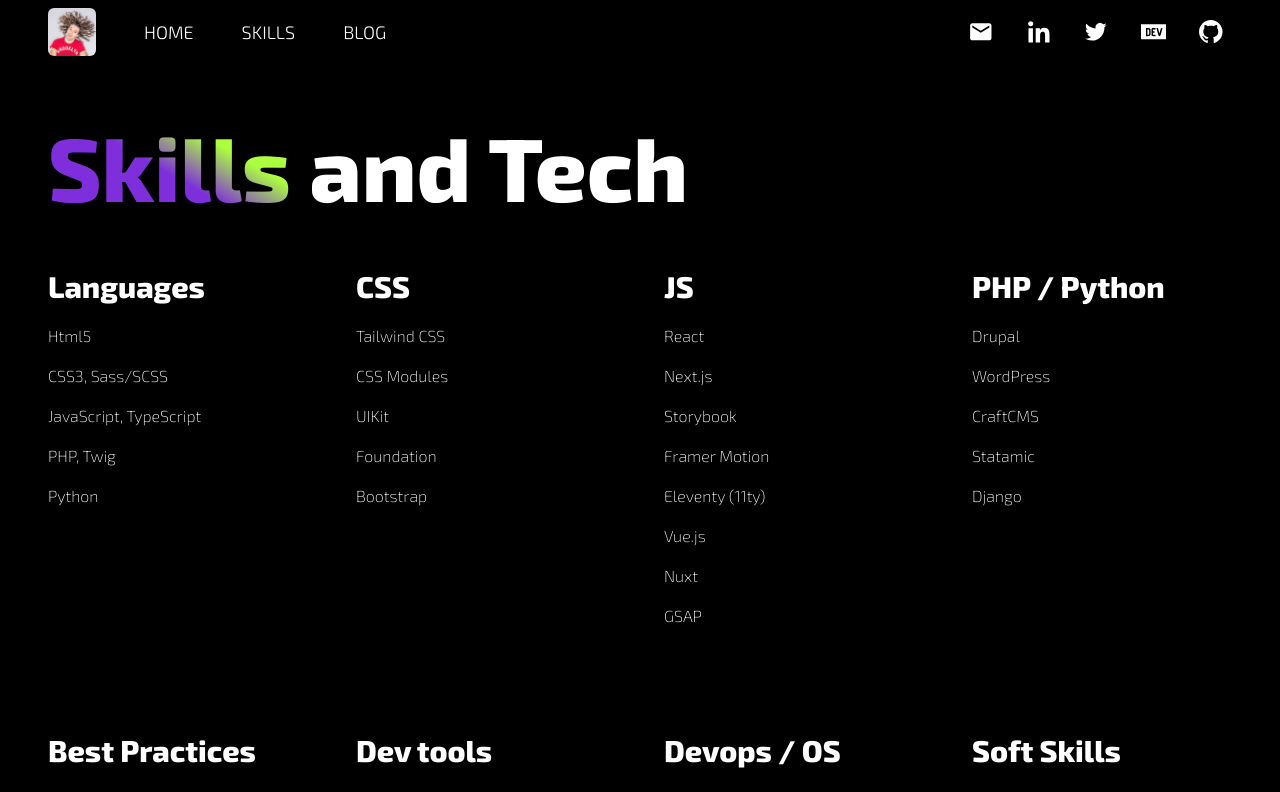
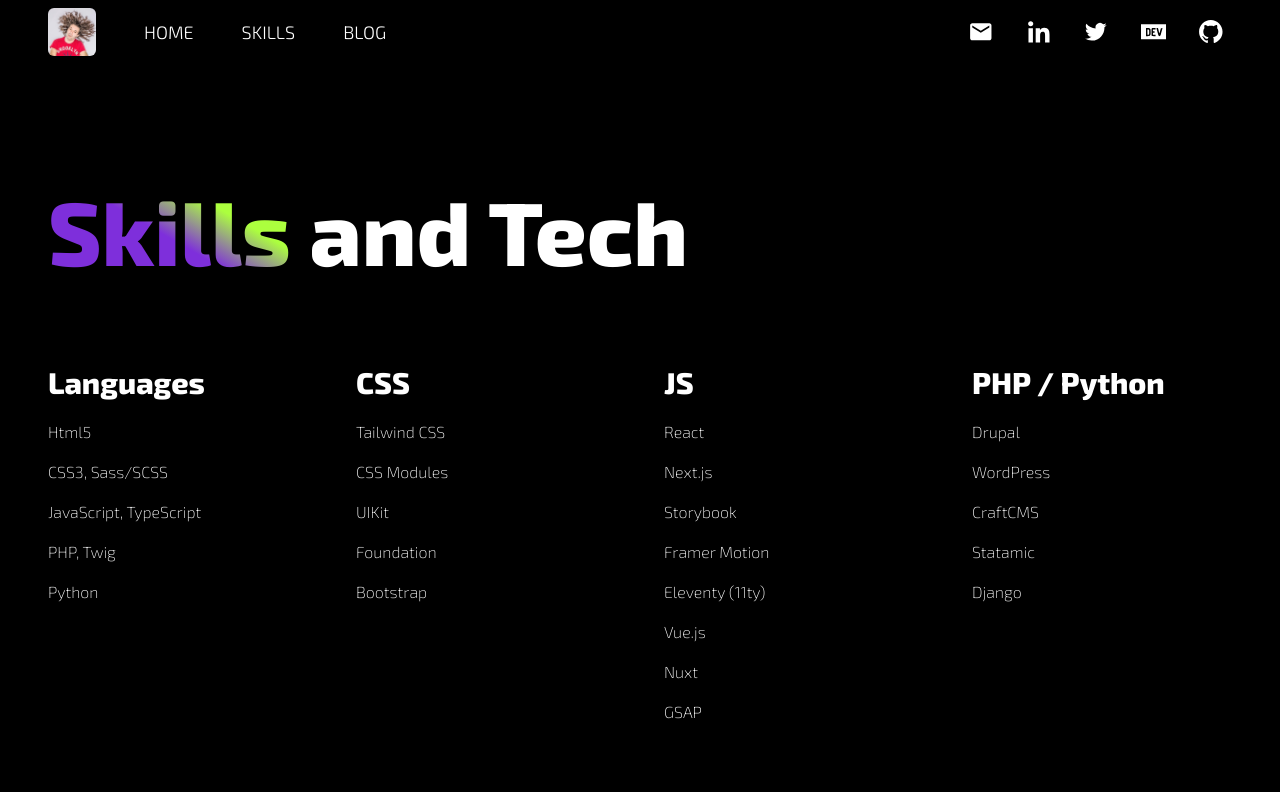
Before and after one commit to andberry/berry-website-nextjs, a Next.js app: page /skills in a window 1280 px wide. Shown: the top 792 px of the page. Built offline with nearby package versions, Linux system fonts and the light colour scheme; a web font is replaced by a local one; what tailwindcss-debug-screens would draw is missing.

Commit message:
Worked on skills page, WIP

```diff
--- a/components/HeaderTitle.tsx
+++ b/components/HeaderTitle.tsx
@@ -7,9 +7,8 @@
 export const HeaderTitle = ({ children }: IHeaderTitle) => {
     return (
         <header
-            className={classNames(
-                'pt-32 pb-16 2xl:pt-48 2xl:pb-24 text-white'
-            )}>
+            className={classNames('pt-32 pb-16 xl:pt-48 xl:pb-24 text-white')}
+        >
             <Container>
                 <HeroTitle>{children}</HeroTitle>
             </Container>
--- a/components/SkillsGroup.tsx
+++ b/components/SkillsGroup.tsx
@@ -1,19 +1,66 @@
+import { motion, Variant } from 'framer-motion';
+import { easings } from '../utils/easings';
 interface ISkillsGroup {
     title: string;
     skills: string[];
+    id: number;
 }
 
-export const SkillsGroup = ({ title, skills }: ISkillsGroup) => {
+const motionVariantGroup: { [key: string]: Variant } = {
+    hide: {},
+    show: {},
+};
+
+const motionVariantTitle: { [key: string]: Variant } = {
+    hide: { y: 10, opacity: 0 },
+    show: (i) => ({
+        opacity: 1,
+        y: 0,
+        transition: {
+            type: 'tween',
+            duration: 1.6,
+            ease: easings.easeOutQuart,
+            delay: i * 0.05,
+        },
+    }),
+};
+
+const motionVariantSkill: { [key: string]: Variant } = {
+    hide: { x: -20, opacity: 0 },
+    show: (i) => ({
+        opacity: 1,
+        x: 0,
+        transition: {
+            type: 'tween',
+            duration: 0.3,
+            ease: easings.easeOutQuart,
+            delay: i * 0.05 + 0.9,
+        },
+    }),
+};
+
+export const SkillsGroup = ({ title, skills, id }: ISkillsGroup) => {
     return (
-        <div className="mb-12">
-            <h3 className="text-3xl font-extrabold mb-3 font-exo2">{title}</h3>
+        <motion.div className="mb-12" variants={motionVariantGroup}>
+            <motion.h3
+                variants={motionVariantTitle}
+                custom={id}
+                className="text-3xl font-extrabold mb-3 font-exo2"
+            >
+                {title}
+            </motion.h3>
             <ul>
                 {skills.map((item, index) => (
-                    <li className="py-2 font-extralight" key={index}>
+                    <motion.li
+                        variants={motionVariantSkill}
+                        custom={id + index}
+                        className="py-2 font-extralight"
+                        key={index}
+                    >
                         {item}
-                    </li>
+                    </motion.li>
                 ))}
             </ul>
-        </div>
+        </motion.div>
     );
 };
--- a/data/settings.js
+++ b/data/settings.js
@@ -4,4 +4,7 @@
         baseUrl: '/blog',
         heroBasedir: '/assets/images/hero',
     },
+    skills: {
+        dataFile: 'data/skills.json',
+    },
 };
--- /dev/null
+++ b/data/skills.json
@@ -0,0 +1,80 @@
+[
+    {
+        "title": "Languages",
+        "skills": [
+            "Html5",
+            "CSS3, Sass/SCSS",
+            "JavaScript, TypeScript",
+            "PHP, Twig",
+            "Python"
+        ]
+    },
+    {
+        "title": "CSS",
+        "skills": [
+            "Tailwind CSS",
+            "CSS Modules",
+            "UIKit",
+            "Foundation",
+            "Bootstrap"
+        ]
+    },
+    {
+        "title": "JS",
+        "skills": [
+            "React",
+            "Next.js",
+            "Storybook",
+            "Framer Motion",
+            "Eleventy (11ty)",
+            "Vue.js",
+            "Nuxt",
+            "GSAP"
+        ]
+    },
+    {
+        "title": "PHP / Python",
+        "skills": ["Drupal", "WordPress", "CraftCMS", "Statamic", "Django"]
+    },
+    {
+        "title": "Best Practices",
+        "skills": [
+            "Component-based development",
+            "Responsive Web Design",
+            "CSS: BEM, ITCSS, Namespaces",
+            "Semantic HTML best practices",
+            "Basic Accessibility best practices",
+            "UI Usability best practices",
+            "Basic technical SEO best practices"
+        ]
+    },
+    {
+        "title": "Dev Tools",
+        "skills": [
+            "Git",
+            "DDEV",
+            "Lando",
+            "Vagrant / Homestead",
+            "gulp.js / rollup.js"
+        ]
+    },
+    {
+        "title": "DevOps / OS",
+        "skills": [
+            "macOS",
+            "Linux",
+            "Linux-based server setup",
+            "Internet network infrastructure and services (IP, DNS, Web, Email)"
+        ]
+    },
+    {
+        "title": "Soft Skills",
+        "skills": [
+            "Critical and creative thinker",
+            "Proactive approach",
+            "Team building and leadership attitude",
+            "Work independently or as part of a team",
+            "Never stop learning attitude"
+        ]
+    }
+]
--- a/pages/skills.tsx
+++ b/pages/skills.tsx
@@ -4,6 +4,8 @@
 import Layout from '../components/layout/layout';
 import { HeaderTitle } from '../components/HeaderTitle';
 import { SkillsGroup } from '../components/SkillsGroup';
+import { useState } from 'react';
+import { motion, Variant } from 'framer-motion';
 import {
     SiTypescript,
     SiJavascript,
@@ -44,8 +46,23 @@
     DiUikit,
     DiTerminal,
 } from 'react-icons/di';
+import { settings } from '../data/settings';
+import fs from 'node:fs';
+import { ISkillsData } from '../types/skills';
 
-export default function SkillsPage() {
+const motionVariantSection: { [key: string]: Variant } = {
+    hide: {},
+    show: {
+        transition: { staggerChildren: 0.1 },
+    },
+};
+
+export default function SkillsPage({
+    skillsData,
+}: {
+    skillsData: ISkillsData;
+}) {
+    const [skillsAreInViewport, setSkillsAreInViewport] = useState(false);
     return (
         <Layout>
             <article className="bg-black0 text-white">
@@ -53,97 +70,27 @@
                     <span className="u-text-gradientbg">Skills</span> and Tech
                 </HeaderTitle>
 
-                <section className="">
+                <motion.section
+                    viewport={{ amount: 0.5, margin: '0px 0px -200px 0px' }}
+                    onViewportEnter={() => setSkillsAreInViewport(true)}
+                    onViewportLeave={() => setSkillsAreInViewport(false)}
+                    variants={motionVariantSection}
+                    initial="hide"
+                    animate={skillsAreInViewport ? 'show' : 'hide'}
+                >
                     <Container>
                         <div className="md:grid md:grid-cols-2 lg:grid-cols-4 gap-12">
-                            <SkillsGroup
-                                title="Languages"
-                                skills={[
-                                    'Html5',
-                                    'CSS3, Sass/SCSS',
-                                    'JavaScript, TypeScript',
-                                    'PHP, Twig',
-                                    'Python',
-                                ]}
-                            />
-                            <SkillsGroup
-                                title="CSS"
-                                skills={[
-                                    'Tailwind CSS',
-                                    'CSS Modules',
-                                    'UIKit',
-                                    'Foundation',
-                                    'Bootstrap',
-                                ]}
-                            />
-                            <SkillsGroup
-                                title="JS"
-                                skills={[
-                                    'React',
-                                    'Next.js',
-                                    'Storybook',
-                                    'Framer Motion',
-                                    'Eleventy (11ty)',
-                                    'Vue.js',
-                                    'Nuxt',
-                                    'GSAP',
-                                ]}
-                            />
-                            <SkillsGroup
-                                title="PHP / Python"
-                                skills={[
-                                    'Drupal',
-                                    'WordPress',
-                                    'CraftCMS',
-                                    'Statamic',
-                                    'Django',
-                                ]}
-                            />
-                            <SkillsGroup
-                                title="Best Practices"
-                                skills={[
-                                    'Component-based development',
-                                    'Responsive Web Design',
-                                    'CSS: BEM, ITCSS, Namespaces',
-                                    'Semantic HTML best practices',
-                                    'Basic Accessibility best practices',
-                                    'UI Usability best practices',
-                                    'Basic technical SEO best practices',
-                                ]}
-                            />
-                            <SkillsGroup
-                                title="Dev tools"
-                                skills={[
-                                    'Git',
-                                    'DDEV',
-                                    'Lando',
-                                    'Vagrant / Homestead',
-                                    'gulp.js / rollup.js',
-                                ]}
-                            />
-
-                            <SkillsGroup
-                                title="Devops / OS"
-                                skills={[
-                                    'macOS',
-                                    'Linux',
-                                    'Linux-based server setup',
-                                    'Internet network infrastructure and services (IP, DNS, Web, Email)',
-                                ]}
-                            />
-                            <SkillsGroup
-                                title="Soft Skills"
-                                skills={[
-                                    'Critical and creative thinker',
-                                    'Proactive approach',
-                                    'Team building and leadership attitude',
-                                    'Work independently or as part of a team',
-                                    'Never stop learning attitude',
-                                ]}
-                            />
+                            {skillsData.map((item, index) => (
+                                <SkillsGroup
+                                    key={index}
+                                    title={item.title}
+                                    skills={item.skills}
+                                    id={index}
+                                />
+                            ))}
                         </div>
                     </Container>
-                </section>
+                </motion.section>
 
                 <section className="py-4 xl:py-24 text-white2">
                     <Container>
@@ -154,24 +101,29 @@
                             <div className="flex flex-wrap gap-12 justify-center">
                                 <TechIcon
                                     Icon={TbBrandNextjs}
-                                    text="Next.js"></TechIcon>
+                                    text="Next.js"
+                                ></TechIcon>
                                 <TechIcon
                                     Icon={DiReact}
-                                    text="React"></TechIcon>
+                                    text="React"
+                                ></TechIcon>
                                 <TechIcon
                                     Icon={SiTailwindcss}
                                     text="TailwindCSS"
                                 />
                                 <TechIcon
                                     Icon={SiTypescript}
-                                    text="TypeScript"></TechIcon>
+                                    text="TypeScript"
+                                ></TechIcon>
                                 <TechIcon
                                     Icon={SiJavascript}
-                                    text="JavaScript"></TechIcon>
+                                    text="JavaScript"
+                                ></TechIcon>
 
                                 <TechIcon
                                     Icon={SiStorybook}
-                                    text="Storybook"></TechIcon>
+                                    text="Storybook"
+                                ></TechIcon>
                                 <TechIcon Icon={SiFramer} text="Motion" />
                                 <TechIcon Icon={SiHtml5} text="HTML5" />
                                 <TechIcon Icon={SiCss3} text="CSS3" />
@@ -179,21 +131,26 @@
 
                                 <TechIcon
                                     Icon={DiDrupal}
-                                    text="Drupal"></TechIcon>
+                                    text="Drupal"
+                                ></TechIcon>
                                 <TechIcon
                                     Icon={SiDocker}
-                                    text="DDEV"></TechIcon>
+                                    text="DDEV"
+                                ></TechIcon>
                                 <TechIcon Icon={SiGit} text="Git"></TechIcon>
                                 <TechIcon
                                     Icon={DiTerminal}
-                                    text="CMDline"></TechIcon>
+                                    text="CMDline"
+                                ></TechIcon>
                                 <TechIcon
                                     Icon={SiVisualstudiocode}
-                                    text="VS Code"></TechIcon>
+                                    text="VS Code"
+                                ></TechIcon>
                                 <TechIcon Icon={SiJira} text="Jira"></TechIcon>
                                 <TechIcon
                                     Icon={SiTrello}
-                                    text="Trello"></TechIcon>
+                                    text="Trello"
+                                ></TechIcon>
                                 <TechIcon Icon={SiNotion} text="Notion" />
                                 <TechIcon Icon={SiSlack} text="Slack" />
                                 <TechIcon Icon={SiFigma} text="Figma" />
@@ -207,44 +164,56 @@
                             <div className="flex flex-wrap gap-12 justify-center">
                                 <TechIcon
                                     Icon={SiEleventy}
-                                    text="Eleventy"></TechIcon>
+                                    text="Eleventy"
+                                ></TechIcon>
                                 <TechIcon Icon={DiPhp} text="PHP"></TechIcon>
                                 <TechIcon
                                     Icon={DiWordpress}
-                                    text="WordPress"></TechIcon>
+                                    text="WordPress"
+                                ></TechIcon>
 
                                 <TechIcon
                                     Icon={SiStatamic}
-                                    text="Statamic"></TechIcon>
+                                    text="Statamic"
+                                ></TechIcon>
                                 <TechIcon
                                     Icon={SiCraftcms}
-                                    text="CraftCMS"></TechIcon>
+                                    text="CraftCMS"
+                                ></TechIcon>
                                 <TechIcon
                                     Icon={DiUikit}
-                                    text="UIkit"></TechIcon>
+                                    text="UIkit"
+                                ></TechIcon>
                                 <TechIcon Icon={SiGreensock} text="GSAP" />
                                 <TechIcon
                                     Icon={DiBootstrap}
-                                    text="Bootstrap"></TechIcon>
+                                    text="Bootstrap"
+                                ></TechIcon>
                                 <TechIcon
                                     Icon={SiVuedotjs}
-                                    text="Vue.js"></TechIcon>
+                                    text="Vue.js"
+                                ></TechIcon>
                                 <TechIcon
                                     Icon={SiNuxtdotjs}
-                                    text="Nuxt"></TechIcon>
+                                    text="Nuxt"
+                                ></TechIcon>
                                 <TechIcon
                                     Icon={DiPython}
-                                    text="Python"></TechIcon>
+                                    text="Python"
+                                ></TechIcon>
                                 <TechIcon
                                     Icon={DiDjango}
-                                    text="Django"></TechIcon>
+                                    text="Django"
+                                ></TechIcon>
                                 <TechIcon
                                     Icon={SiVagrant}
-                                    text="Vagrant"></TechIcon>
+                                    text="Vagrant"
+                                ></TechIcon>
                                 <TechIcon Icon={SiAdobexd} text="Adobe XD" />
                                 <TechIcon
                                     Icon={SiLinux}
-                                    text="Linux"></TechIcon>
+                                    text="Linux"
+                                ></TechIcon>
                             </div>
                         </div>
                     </Container>
@@ -253,3 +222,14 @@
         </Layout>
     );
 }
+
+export async function getStaticProps() {
+    const fileContent = fs.readFileSync(settings.skills.dataFile, {
+        encoding: 'utf8',
+    });
+    return {
+        props: {
+            skillsData: JSON.parse(fileContent),
+        },
+    };
+}
--- /dev/null
+++ b/types/skills.ts
@@ -0,0 +1,6 @@
+export type ISkillsDataGroup = {
+    title: string;
+    skills: string[];
+};
+
+export type ISkillsData = ISkillsDataGroup[];
```
Also changed, not shown: .prettierrc.json.
